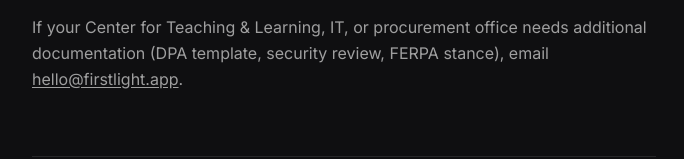
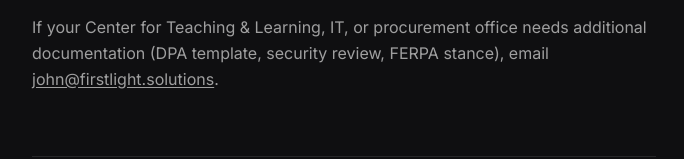
Before and after one commit to jbnash/first-light, a Next.js app: page /data-practices in a window 1280 px wide. Shown: the part 1127-1286 px from the top of the page, without its empty margins (296-980 px from the left). Built offline with nearby package versions, Linux system fonts and the light colour scheme.

Commit message:
Replace placeholder contact email with john@firstlight.solutions
Wires the canonical founder email across /data-practices and /institutions
ahead of sharing the URL externally.

Co-Authored-By: Claude Opus 4.7 (1M context) <noreply@anthropic.com>

```diff
--- a/src/app/data-practices/page.tsx
+++ b/src/app/data-practices/page.tsx
@@ -134,10 +134,10 @@ export default function DataPracticesPage() {
             office needs additional documentation (DPA template, security
             review, FERPA stance), email{" "}
             <a
-              href="mailto:hello@firstlight.app"
+              href="mailto:john@firstlight.solutions"
               className="underline underline-offset-2 hover:text-neutral-800 dark:hover:text-white/80 transition-colors"
             >
-              hello@firstlight.app
+              john@firstlight.solutions
             </a>
             .
           </p>
--- a/src/app/institutions/page.tsx
+++ b/src/app/institutions/page.tsx
@@ -3,8 +3,7 @@
 import { useRouter } from "next/navigation";
 import ThemeToggle from "@/components/ThemeToggle";
 
-// TODO: replace placeholder before going live — see /data-practices for same value.
-const CONTACT_EMAIL = "hello@firstlight.app";
+const CONTACT_EMAIL = "john@firstlight.solutions";
 
 const PILOT_EMAIL_SUBJECT = "First Light pilot — interested";
 const PILOT_EMAIL_BODY = `Hi John,
```
